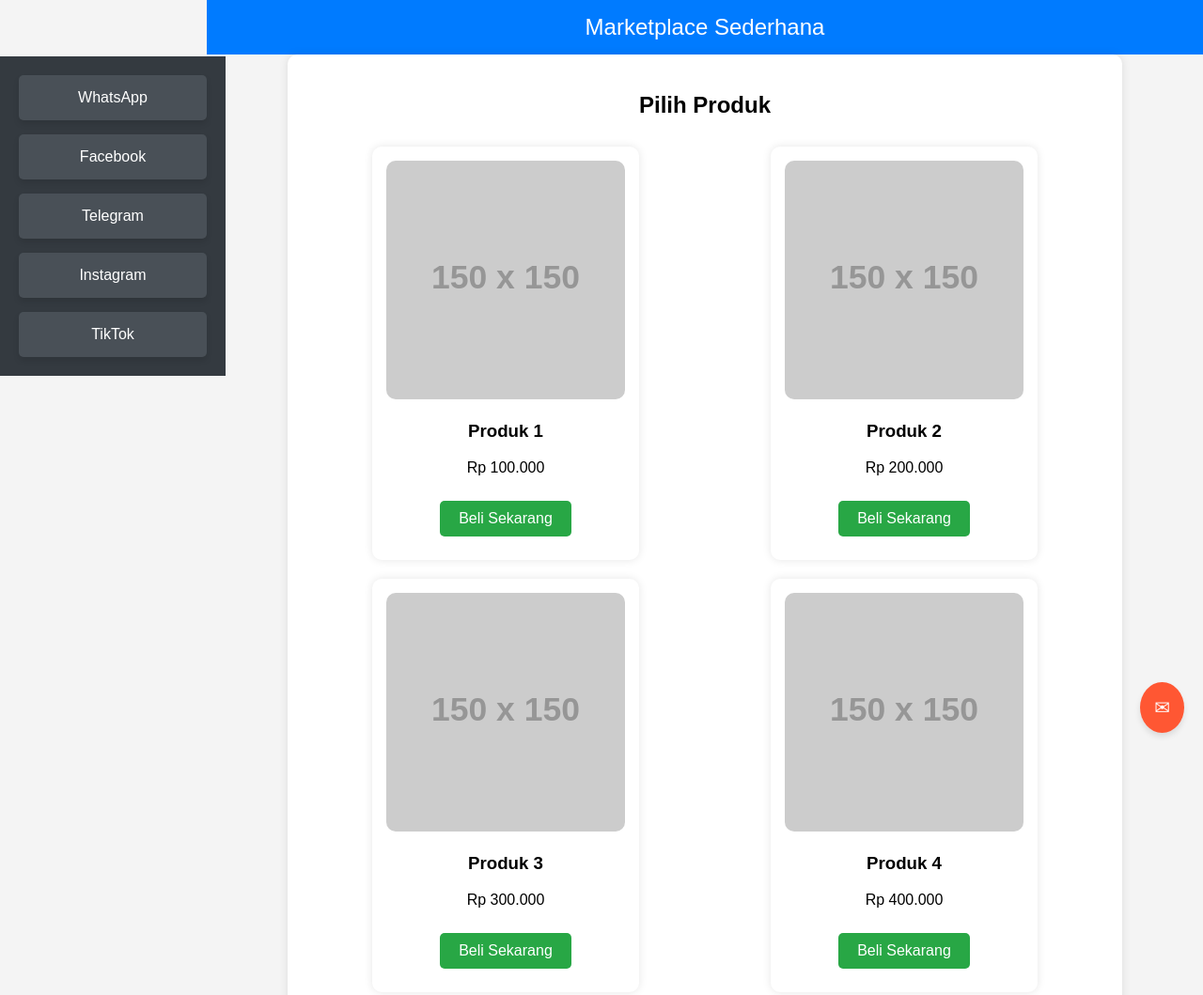
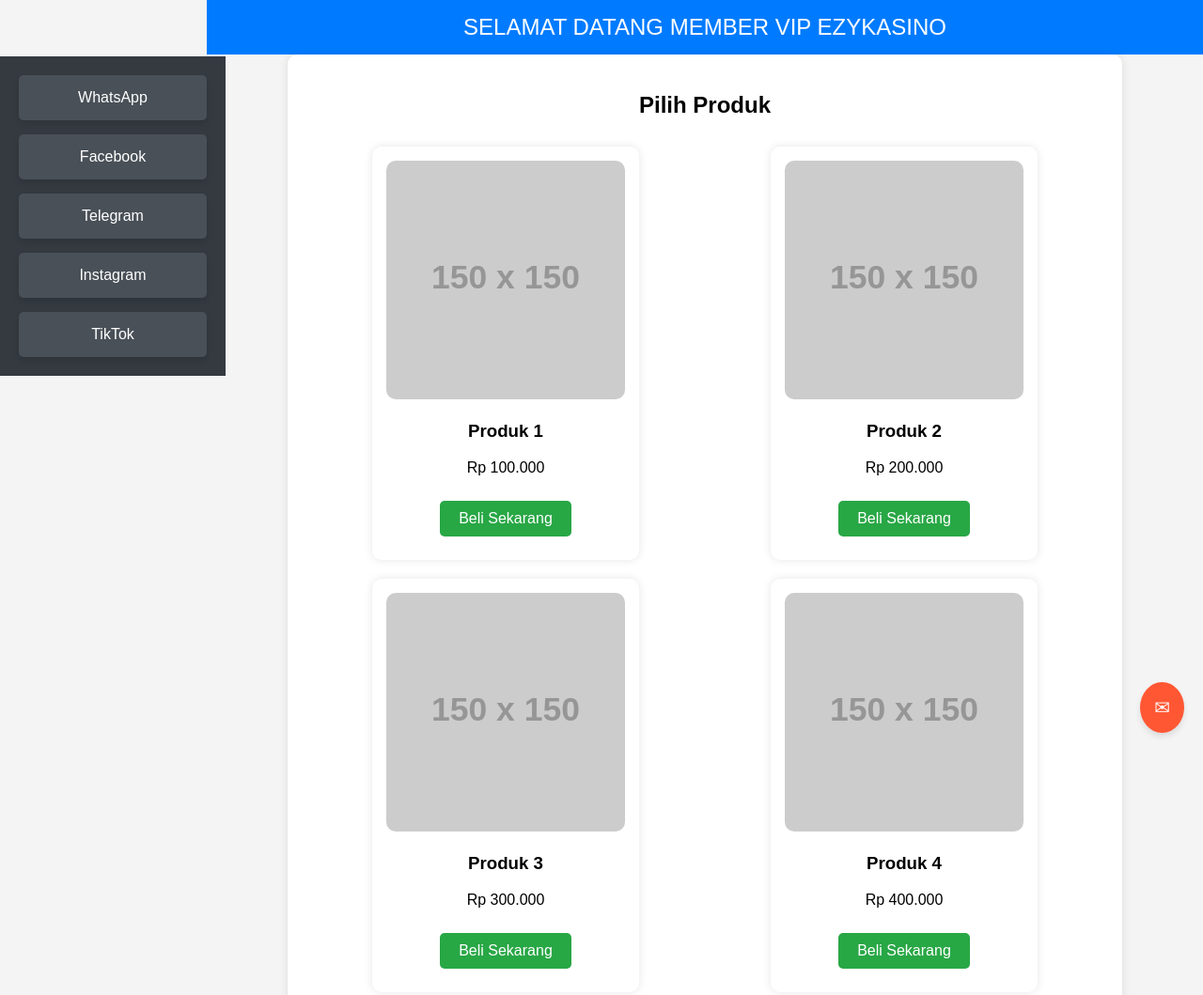
Before and after one commit to Adelia0915/vipmemberezykasino, a plain HTML site: page index.html in a window 1280 px wide. Shown: the top 1059 px of the page at 94% size. Drawn offline with Linux system fonts and the light colour scheme; placeholder pictures from the web are drawn by us.

Commit message:
Update index.html

```diff
--- a/index.html
+++ b/index.html
@@ -3,7 +3,7 @@
 <head>
     <meta charset="UTF-8">
     <meta name="viewport" content="width=device-width, initial-scale=1.0">
-    <title>SELAMAT DATANG MEMBER VIP EZYKASINO</title>
+    <title>EZYKASINO WEBSITE SLOT TERBAIK DAN TERPERCAYA TAHUN INI</title>
     <style>
         body {
             font-family: Arial, sans-serif;
@@ -119,7 +119,7 @@
     </div>
 
     <div class="main-content">
-        <div class="header">Marketplace Sederhana</div>
+        <div class="header">SELAMAT DATANG MEMBER VIP EZYKASINO</div>
 
         <div class="container">
             <h2>Pilih Produk</h2>
```
